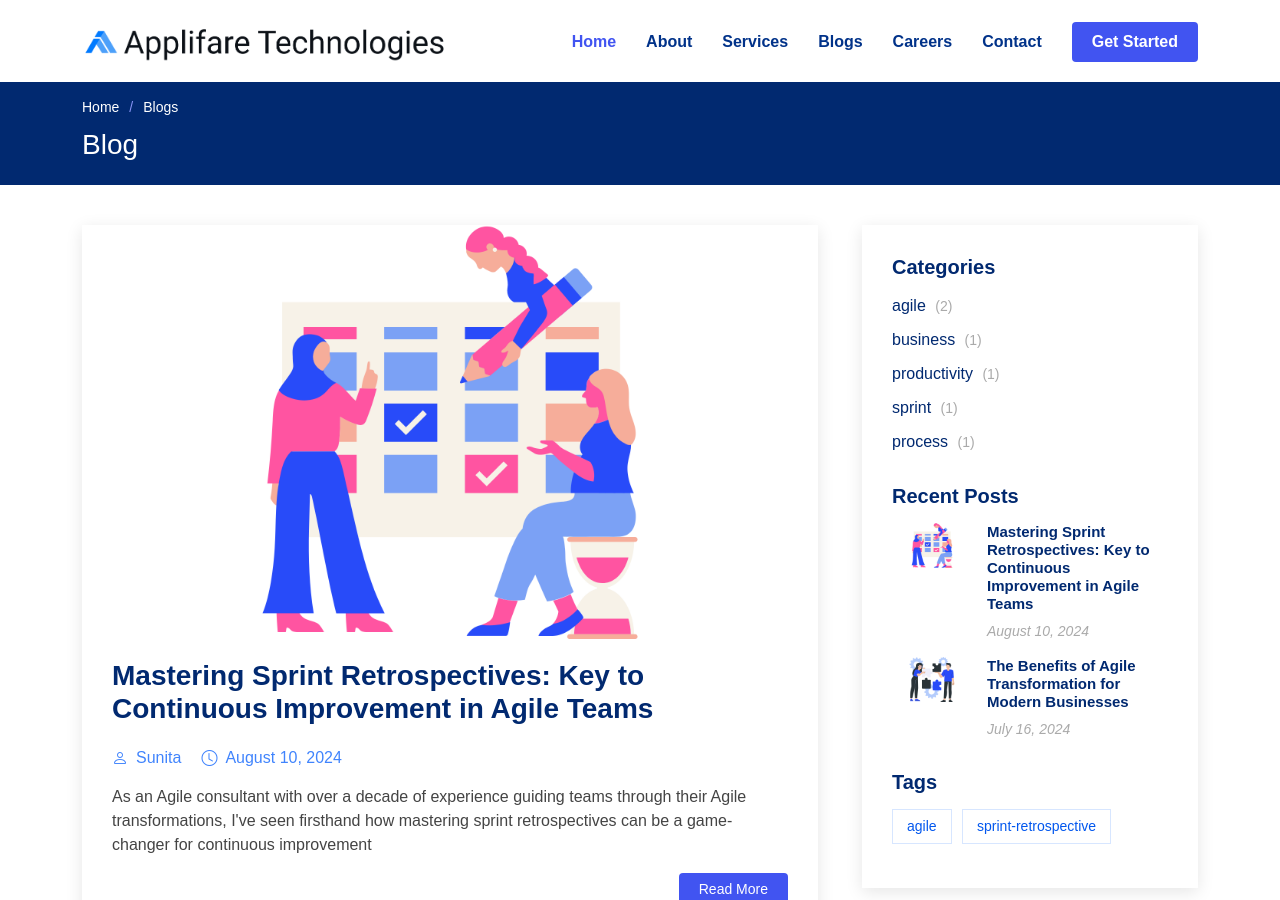
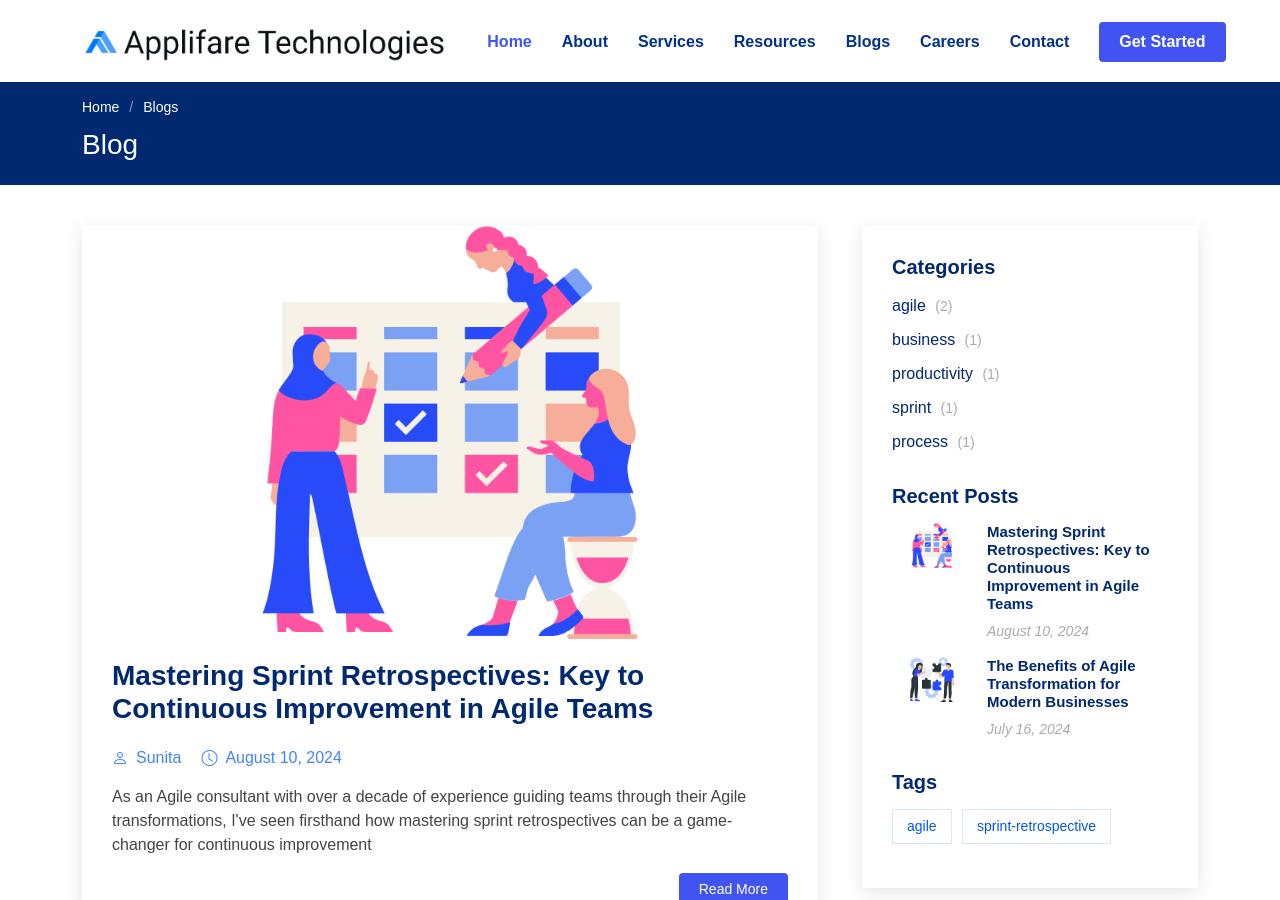
Before and after one commit to Applifare/website, a Jekyll site: the page built from blogs.markdown, in a window 1280 px wide and 900 px high. Built offline with Jekyll 4.4.1, drawn with Linux system fonts in a browser that asks for light colours; the list of posts is cut into pages by our own code.

Commit message:
Base url setting

```diff
--- a/_config.yml
+++ b/_config.yml
@@ -26,10 +26,10 @@
   Google search results) and in your feed.xml site description.
 domain: applifare.github.io
 url: "https://applifare.com" # the subpath of your site, e.g. /blog
-baseurl: "/" # the base hostname & protocol for your site, e.g. http://example.com
+baseurl: "" # the base hostname & protocol for your site, e.g. http://example.com
 twitter_username: jekyllrb
 github_username: jekyll
-formsubmit_slug: "help@applifare.com"
+formsubmit_slug: "4e2c75415841513b772861ab9d998d6a"
 
 permalink: /blog/:title:output_ext
 
--- a/_includes/header.html
+++ b/_includes/header.html
@@ -20,6 +20,11 @@
         <li>
           <a class="nav-link scrollto" href="{{site.baseurl}}/#services"
             >Services</a
+          >
+        </li>
+        <li>
+          <a class="nav-link scrollto" href="{{site.baseurl}}/resources"
+            >Resources</a
           >
         </li>
         <li>
--- a/_layouts/blogs.html
+++ b/_layouts/blogs.html
@@ -38,7 +38,7 @@
                 </div>
 
                 <h2 class="entry-title">
-                  <a href="{{site.baseurl}}/{{ post.url }}">{{post.title}}</a>
+                  <a href="{{ post.url }}">{{post.title}}</a>
                 </h2>
 
                 <div class="entry-meta">
@@ -59,7 +59,7 @@
                 <div class="entry-content">
                   <p>{{post.summary}}</p>
                   <div class="read-more">
-                    <a href="{{site.baseurl}}/{{post.url}}">Read More</a>
+                    <a href="{{post.url}}">Read More</a>
                   </div>
                 </div>
               </article>
@@ -128,7 +128,7 @@
                       alt="{{ post.title }}"
                     />
                     <h4>
-                      <a href="{{site.baseurl}}/{{post.url}}">{{post.title}}</a>
+                      <a href="{{post.url}}">{{post.title}}</a>
                     </h4>
                     <time datetime="{{post.date}}"
                       >{{post.date | date: "%B %d, %Y"}}</time
--- a/_layouts/default.html
+++ b/_layouts/default.html
@@ -437,7 +437,7 @@
                 <span class="post-date">{{post.date | date: "%B %d, %Y"}}</span>
                 <h3 class="post-title">{{post.title}}</h3>
                 <a
-                  href="{{site.baseurl}}/{{post.url}}"
+                  href="{{post.url}}"
                   class="readmore stretched-link mt-auto"
                   ><span>Read More</span><i class="bi bi-arrow-right"></i
                 ></a>
--- a/_layouts/general.html
+++ b/_layouts/general.html
@@ -40,7 +40,7 @@
                   <ul>
                     {% for post in site.posts limit:4 %}
                     <li>
-                      <a href="{{site.baseurl}}/{{post.url}}">{{post.title}}</a>
+                      <a href="{{post.url}}">{{post.title}}</a>
                     </li>
                     {% endfor %}
                   </ul>
--- a/_layouts/post.html
+++ b/_layouts/post.html
@@ -38,7 +38,7 @@
                 </div>
 
                 <h2 class="entry-title">
-                  <a href="{{site.baseurl}}/{{page.url}}">{{page.title}}</a>
+                  <a href="{{page.url}}">{{page.title}}</a>
                 </h2>
 
                 <div class="entry-meta">
@@ -121,7 +121,7 @@
                       alt="{{ post.title }}"
                     />
                     <h4>
-                      <a href="{{site.baseurl}}/{{post.url}}">{{post.title}}</a>
+                      <a href="{{post.url}}">{{post.title}}</a>
                     </h4>
                     <time datetime="{{post.date}}"
                       >{{post.date | date: "%B %d, %Y"}}</time
```
